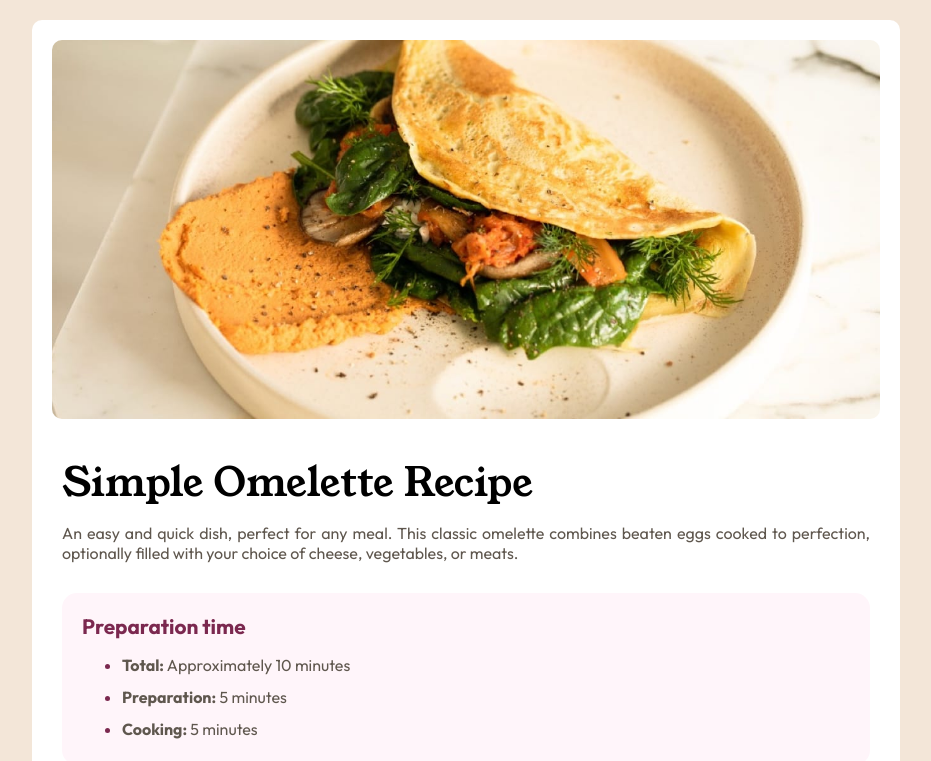
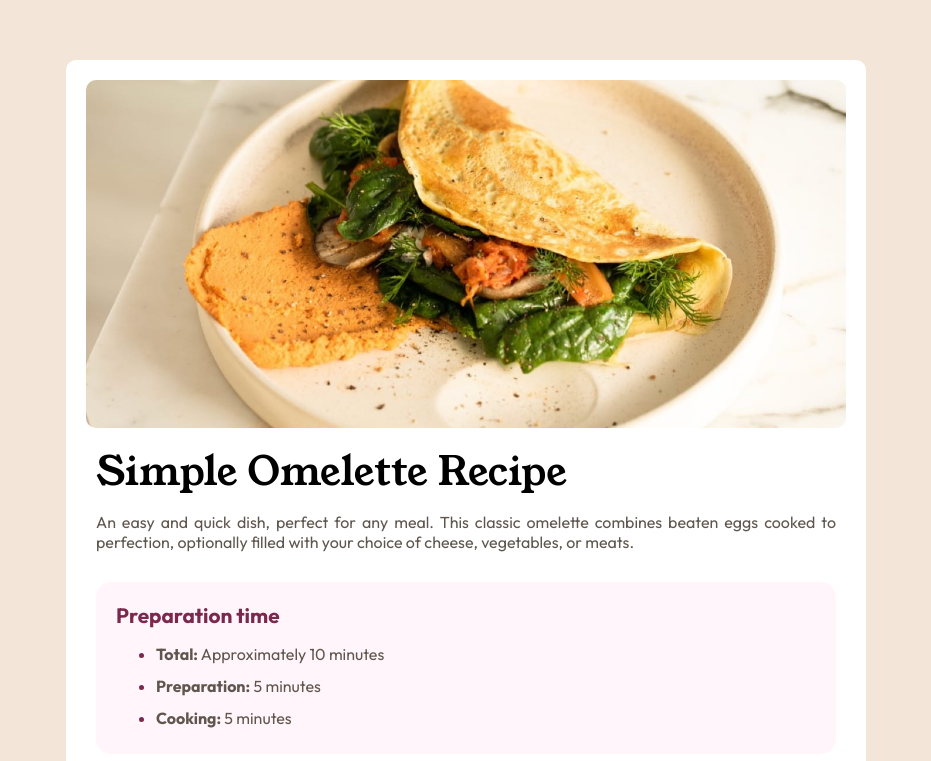
Before and after one commit to brunoaocubo/pagina-de-receita, a plain HTML site: page index.html in a window 1280 px wide. Shown: the top 761 px of the page, without its empty margins (174-1105 px from the left). Drawn offline with Linux system fonts and the light colour scheme.

Commit message:
Att: Projeto finalizado - Mediaquery implementado

```diff
--- a/css/style.css
+++ b/css/style.css
@@ -1,10 +1,10 @@
 @media screen and (min-width: 515px){
     html{
         background-color: var(--Stone100);
-        padding: 20px;
+        padding: 60px 50px;
     }
     body{
-        width: 70%;
+        max-width: 800px;
         margin: auto;
         border-radius: 10px;
     }
@@ -14,7 +14,7 @@
     #ilustration{
         border-radius: 10px;
     }
-    #title-principal{
+    #main-title{
         padding-top: 0px;
     }
 }
```
